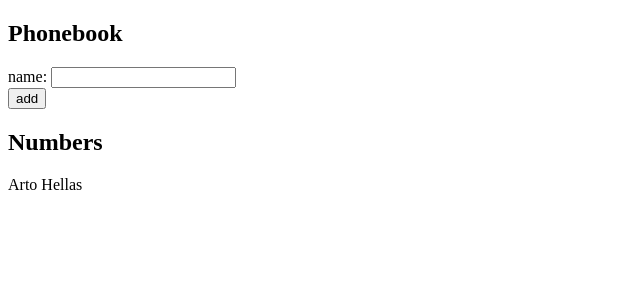
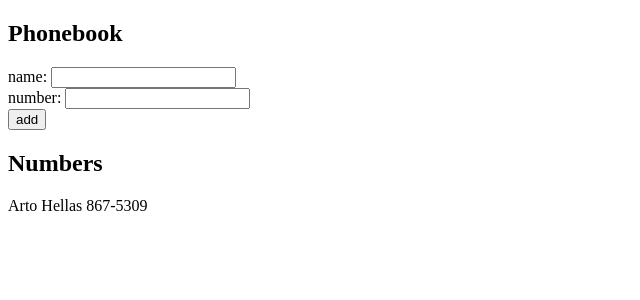
Before and after one commit to aubreynicoll/Full-Stack-Open-2020, a React (Create React App) app in the folder part2/phonebook/: page / in a window 1280 px wide. Shown: the top 300 px of the page, without its empty margins (0-640 px from the left). Built offline with nearby package versions, Linux system fonts and the light colour scheme.

Commit message:
finish exercise 2.8

```diff
--- a/part2/phonebook/src/App.js
+++ b/part2/phonebook/src/App.js
@@ -3,25 +3,42 @@ import Entry from './components/Entry';
 
 const App = () => {
     const [persons, setPersons] = useState([
-        {name: 'Arto Hellas'}
+        {
+            name: 'Arto Hellas',
+            number: '867-5309'
+        }
     ])
     const [newName, setNewName] = useState('')
+    const [newNumber, setNewNumber] = useState('')
 
     const addPerson = (event) => {
         event.preventDefault()
 
-        if (!persons.some((person) => person.name === newName)) {
-            const newPersons = persons.concat({name: newName})
+        if (persons.some((person) => person.name === newName)) {
+            window.alert(`${newName} is already an entry.`)
+        }
+        else if (persons.some((person) => person.number === newNumber)) {
+            window.alert(`The number ${newNumber} is in use by another individual.`)
+        }
+        else {
+            const newPersons = persons.concat(
+                {
+                    name: newName,
+                    number: newNumber
+                }
+            )
             setPersons(newPersons)
             setNewName('')
-        }
-        else {
-            window.alert(`${newName} is already an entry.`)
+            setNewNumber('')
         }
     }
 
     const handleInputNewName = (event) => {
         setNewName(event.target.value)
+    }
+
+    const handleInputNewNumber = (event) => {
+        setNewNumber(event.target.value)
     }
 
     return (
@@ -32,6 +49,11 @@ const App = () => {
                     name: <input
                                 value={newName}
                                 onChange={handleInputNewName} />
+                </div>
+                <div>
+                    number: <input
+                                value={newNumber}
+                                onChange={handleInputNewNumber} />
                 </div>
                 <div>
                     <button type='submit'>add</button>
--- a/part2/phonebook/src/components/Entry.js
+++ b/part2/phonebook/src/components/Entry.js
@@ -3,7 +3,7 @@ import React from 'react';
 const Entry = ({person}) => {
     return (
         <div>
-            {person.name}
+            {person.name} {person.number}
         </div>
     )
 }
```
